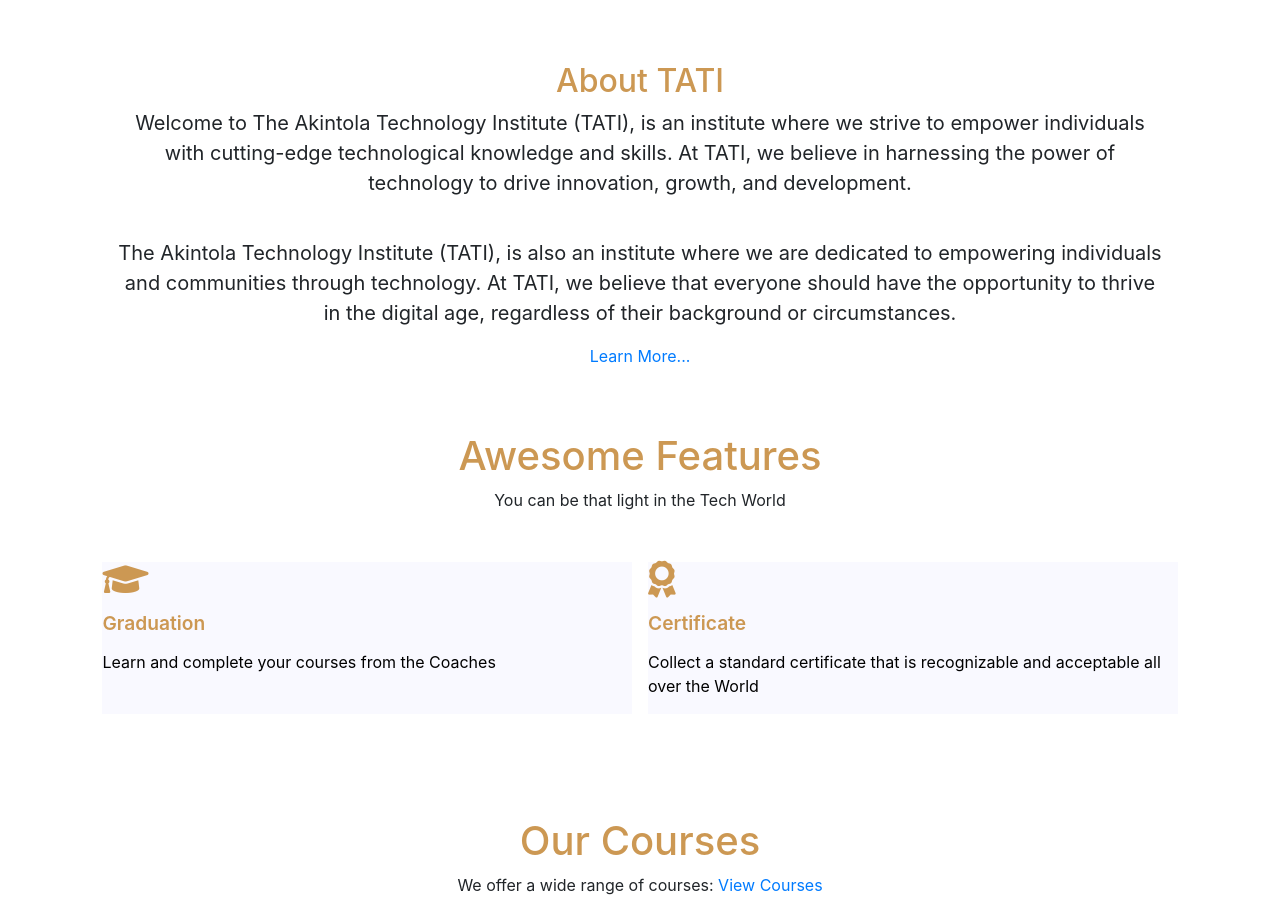
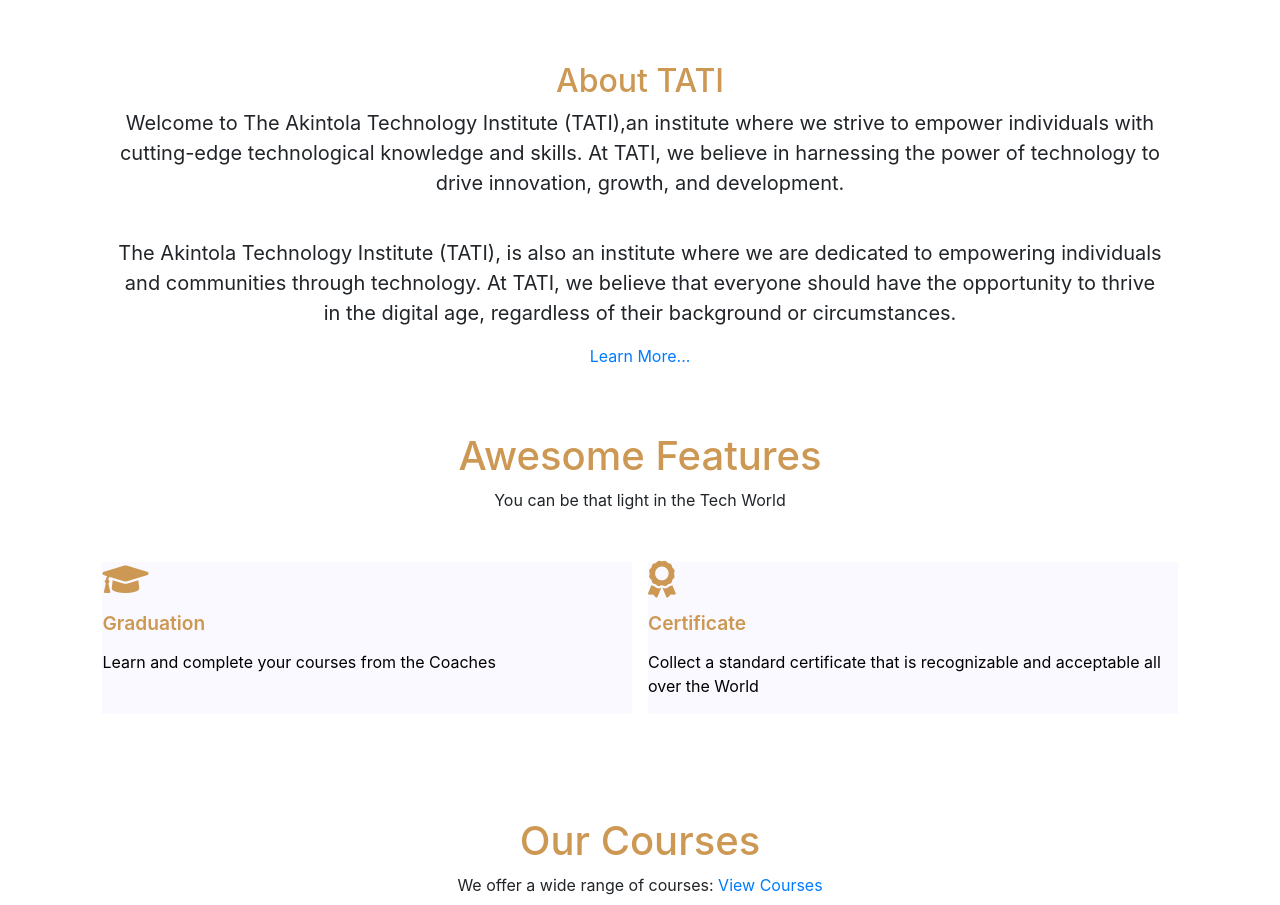
Before and after one commit to CeeJayFiyin/TATI, a plain HTML site: page index.html in a window 1280 px wide. Shown: the part 978-1883 px from the top of the page. Drawn offline with nearby package versions, Linux system fonts and the light colour scheme.

Commit message:
Update index.html

```diff
--- a/index.html
+++ b/index.html
@@ -51,7 +51,7 @@
     <section id="about">
         <div class="container">
             <h2>About TATI</h2>
-            <p>Welcome to The Akintola Technology Institute (TATI), is an institute where we strive to empower
+            <p>Welcome to The Akintola Technology Institute (TATI),an institute where we strive to empower
                 individuals with
                 cutting-edge technological knowledge and skills. At TATI, we believe in harnessing the power of
                 technology to drive innovation, growth, and development.</p> <br>
```
